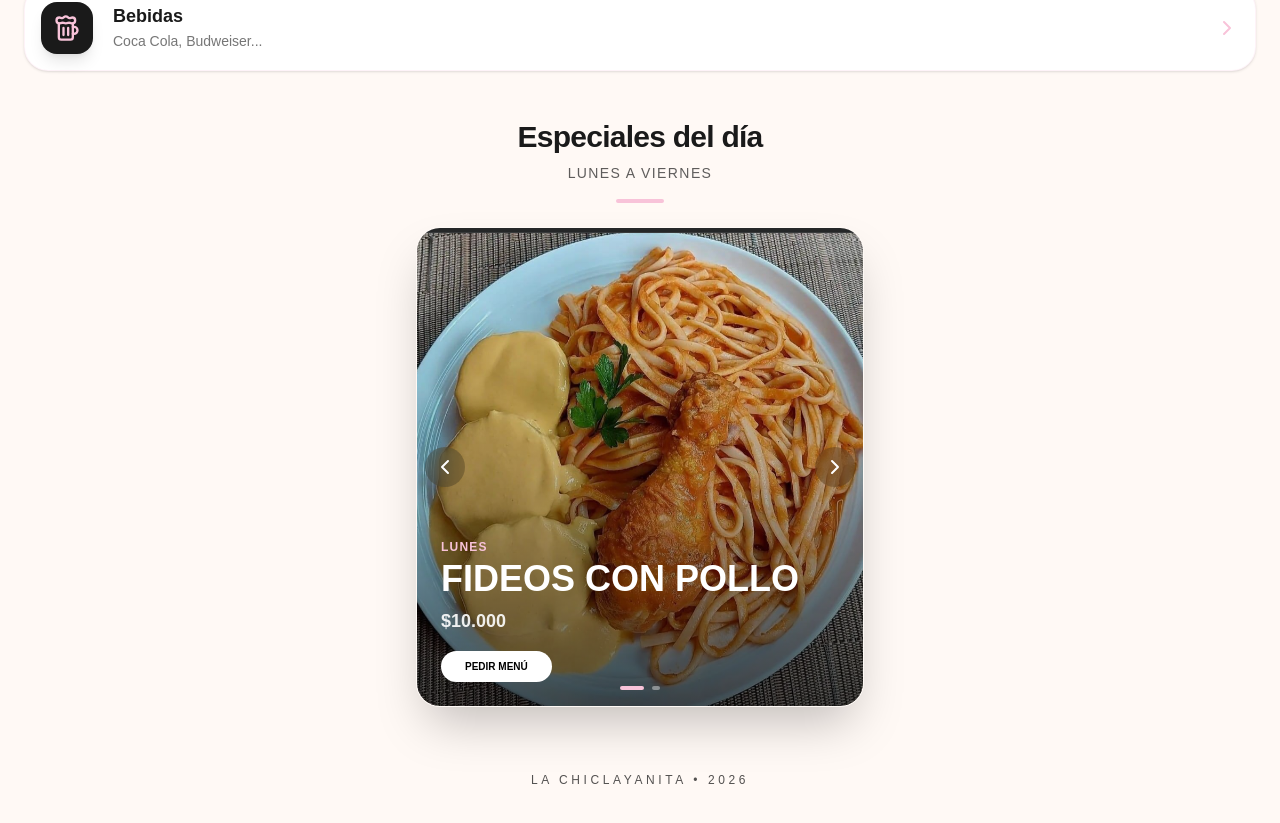
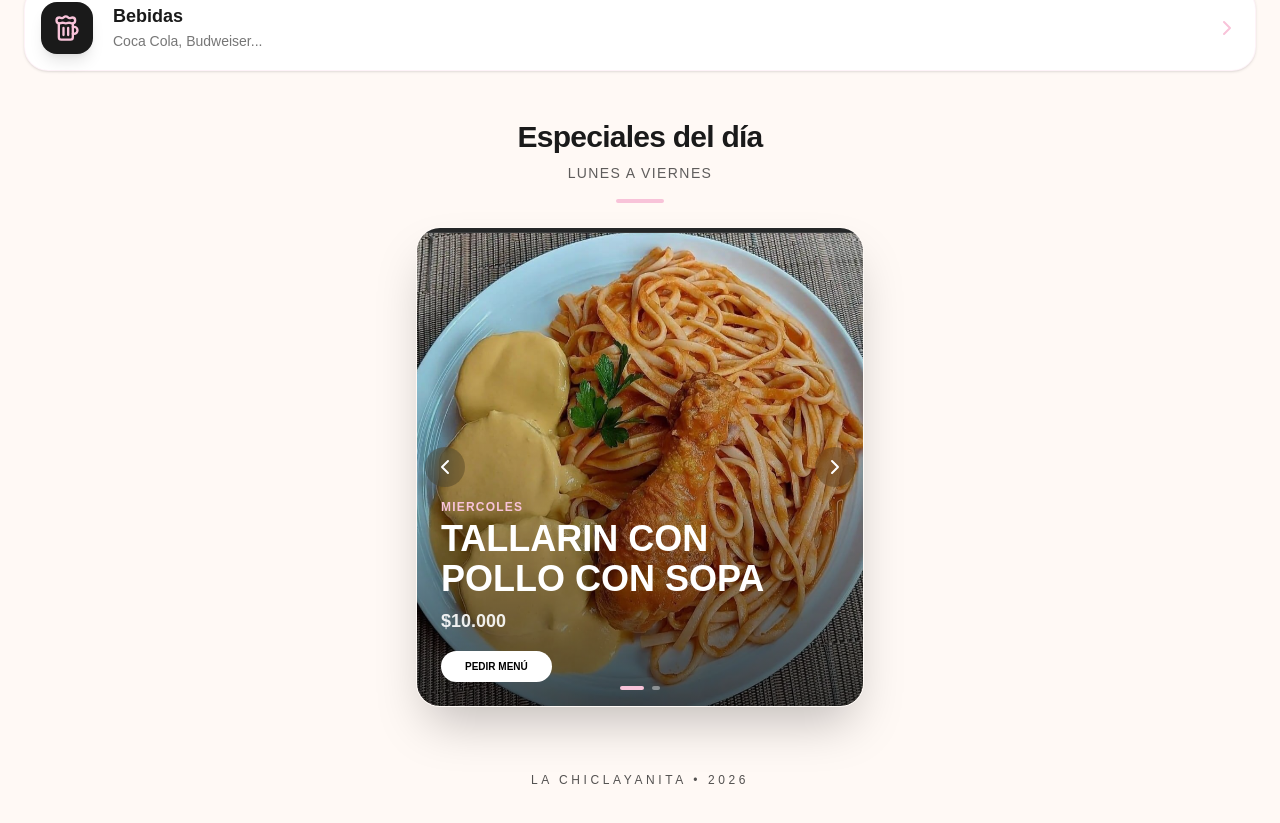
Before and after one commit to AlessandroGonzales/La-Chiclayanita, a React (Vite) app: page /menu in a window 1280 px wide. Shown: the part 595-1418 px from the top of the page. Built offline with nearby package versions, Linux system fonts and the light colour scheme; a web font is replaced by a local one.

Commit message:
All right

```diff
--- a/src/pages/Carousel.jsx
+++ b/src/pages/Carousel.jsx
@@ -8,8 +8,8 @@ import ajigallina from "../assets/aijgallina.webp";
 const menuOfDay = [
   {
     id: 1,
-    title: "Lunes",
-    subtitle: "Fideos con pollo",
+    title: "Miercoles",
+    subtitle: "Tallarin con pollo con sopa",
     price: 10000,
     url: fideospollo,
   },
```
